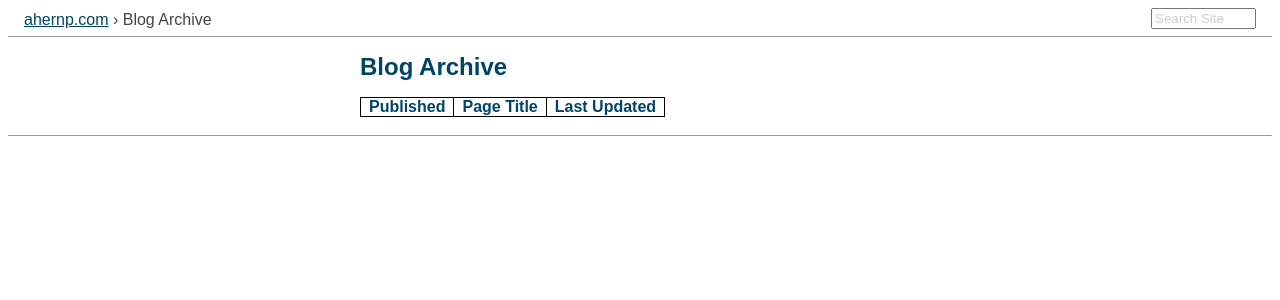
After one commit to Python3pkg/DMCM, a Django app: template templates/cm/blog_archive.html in a window 1280 px wide. The commit adds this page. Shown: the top 300 px of the page. Run offline with Django 3.2, Linux system fonts and the light colour scheme; the template is opened without the code that fills it, so the values that code supplies are empty; parts of the project's set-up code (start-up, migrations or seed data) failed here and were passed over; some libraries are stand-ins or nearby versions; some web fonts are replaced.

Commit message:
Restored blog.

```diff
--- a/cm/admin.py
+++ b/cm/admin.py
@@ -8,13 +8,14 @@ class PageAdmin(VersionAdmin):
     list_display = ('title', 'parent', 'updated', 'wide')
     list_filter = ('wide',)
     list_editable = ('wide',)
+    readonly_fields = ('updated',)
     ordering = ('parent', 'title',)
     save_on_top = True
     fieldsets = (
         (None, {
             'fields': (('content',),
                        ('title', 'parent',),
-                       ('wide',),
+                       ('wide', 'published', 'updated'),
                        )
         }),
     )
--- a/cm/models.py
+++ b/cm/models.py
@@ -17,6 +17,7 @@ class Page(models.Model):
     """
     title = models.CharField(max_length = 250, unique = True)
     parent = models.ForeignKey('self')
+    published = models.DateField(null=True,blank=True)
     updated = models.DateTimeField(verbose_name = 'Time Updated', auto_now = True)
     content = models.TextField(verbose_name = 'Page body', help_text = 'Use Markdown syntax.')
     wide = models.BooleanField(verbose_name = 'Wider Page')
--- a/settings.py
+++ b/settings.py
@@ -1,6 +1,7 @@
 # Django settings for userid project.
 
 SITE_ROOT_ID = 3 # Homepage
+BLOG_ROOT_ID = 1
 
 DEBUG = True
 TEMPLATE_DEBUG = DEBUG
--- a/templates/base.html
+++ b/templates/base.html
@@ -47,7 +47,7 @@
 		</script>
 
 	</head>
-	<body {% if DEBUG %}style="background-color:#ccf"{% endif %}>
+	<body{% if DEBUG %} style="background-color:#ccf"{% endif %}>
 		<div id="navigation" style="padding-bottom:0.2em; margin:0; width:100%;">
 			<div style="width:65%;float:left;padding:0.2em 0em 0.2em 1em;">
 				{% block nav_path %}{% endblock %}
--- /dev/null
+++ b/templates/cm/blog_archive.html
@@ -0,0 +1,28 @@
+{% extends "base.html" %}
+
+{% block title %}ahernp.com: Blog Archive{% endblock %}
+
+{% block nav_path %}<a href="/">ahernp.com</a> &rsaquo; Blog Archive{% endblock %}
+
+{% block content %}
+	<div id="content" style="width:35em; margin-left:auto; margin-right:auto;">
+		<h1>Blog Archive</h1>
+		<table>
+			<thead>
+				<tr><th>Published</th><th>Page Title</th><th>Last Updated</th></tr>
+			</thead>
+			<tbody>
+				{% for page in object_list %}
+					<tr>
+						<td>{{ page.published|date:"Y-m-d" }}</td>
+						<td><a href="/page/{{ page.id }}/">{{ page.title }}</a></td>
+						<td>{{ page.updated|date:"Y-m-d H:i" }}</td>
+					</tr>
+				{% endfor %}
+			</tbody>
+		</table>
+	</div>
+	<br>
+{% endblock %}
+
+{% block footer %}{% endblock %}
--- a/templates/cm/page_detail.html
+++ b/templates/cm/page_detail.html
@@ -22,6 +22,7 @@
 {% else %}
 	<div id="content" style="width:35em; margin-left:auto; margin-right:auto;">
 {% endif %}
+		{% if object.published %}<h2 style="text-align:right;">{{ page.published|date:"d F Y" }}</h2>{% endif %}
 		{{ object.content|markdown:"tables,toc" }}
 	</div>
 {% endblock %}
--- a/templates/cm/page_list.html
+++ b/templates/cm/page_list.html
@@ -3,8 +3,6 @@
 {% block title %}ahernp.com: Site Map{% endblock %}
 
 {% block nav_path %}<a href="/">ahernp.com</a> &rsaquo; Site Map{% endblock %}
-
-{% load markup %}
 
 {% block content %}
 	<div id="content" style="width:35em; margin-left:auto; margin-right:auto;">
```
Also changed, not shown: templates/cm/blog_root.html (added, +25 -0 lines), urls.py (+16 -2 lines).
